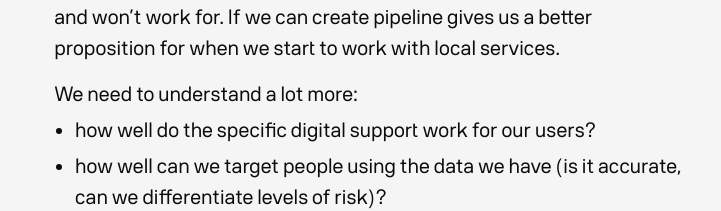
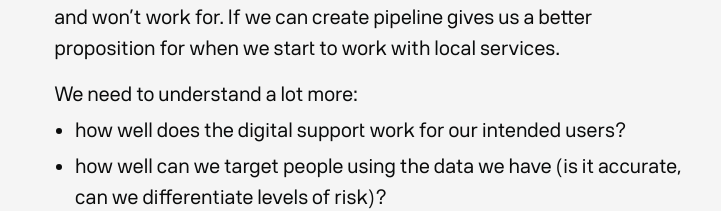
Before and after one commit to ralph-hawkins/ralphhawkins, an Eleventy site: page src/posts/weeknotes/2025-06-21-tangentland.md in a window 1280 px wide. Shown: the part 2445-2656 px from the top of the page, without its empty margins (268-989 px from the left). Built offline with nearby package versions, Linux system fonts and the light colour scheme; Eleventy itself is replaced by a stand-in of ours; files that its build step writes are made by us from their sources.

Commit message:
Update 2025-06-21-tangentland.md

```diff
--- a/src/posts/weeknotes/2025-06-21-tangentland.md
+++ b/src/posts/weeknotes/2025-06-21-tangentland.md
@@ -33,6 +33,6 @@ I sit between the team and the policy people. I’m not as close to what users n
 Our focus for this phase is to get things live and start learning as quickly as possible. My view, for now, is that if the model can find people well and faster than building a health check, it’s reasonable for version one. We should ship it, learn fast, then move quickly to connecting people to face‑to‑face services. I think we need to pragmatic about who this will and won’t work for. If we can create pipeline gives us a better proposition for when we start to work with local services.
 
 We need to understand a lot more:
-- how well do the specific digital support work for our users?
+- how well does the digital support work for our intended users?
 - how well can we target people using the data we have (is it accurate, can we differentiate levels of risk)?
 - how soon can a model be built and tested?
```
